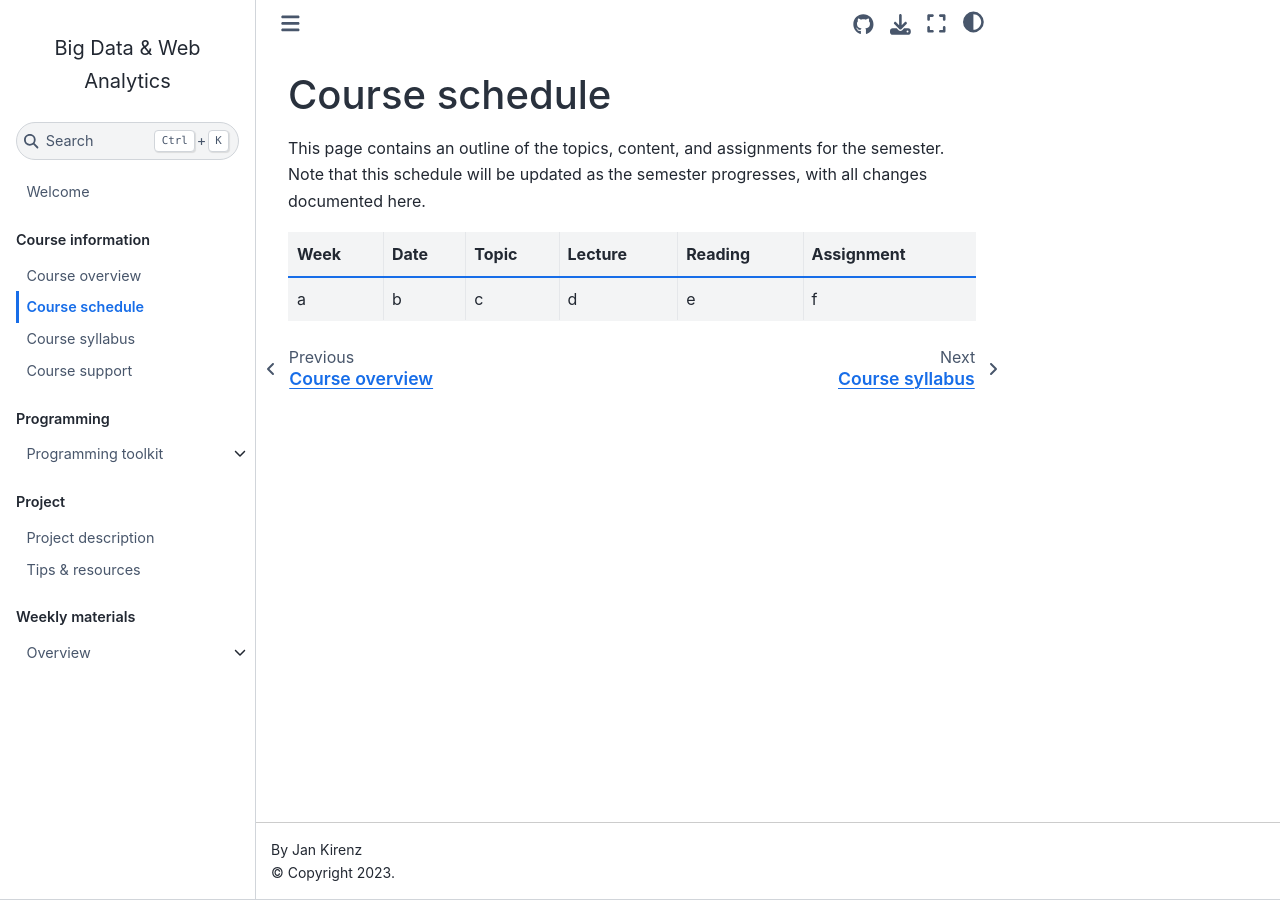
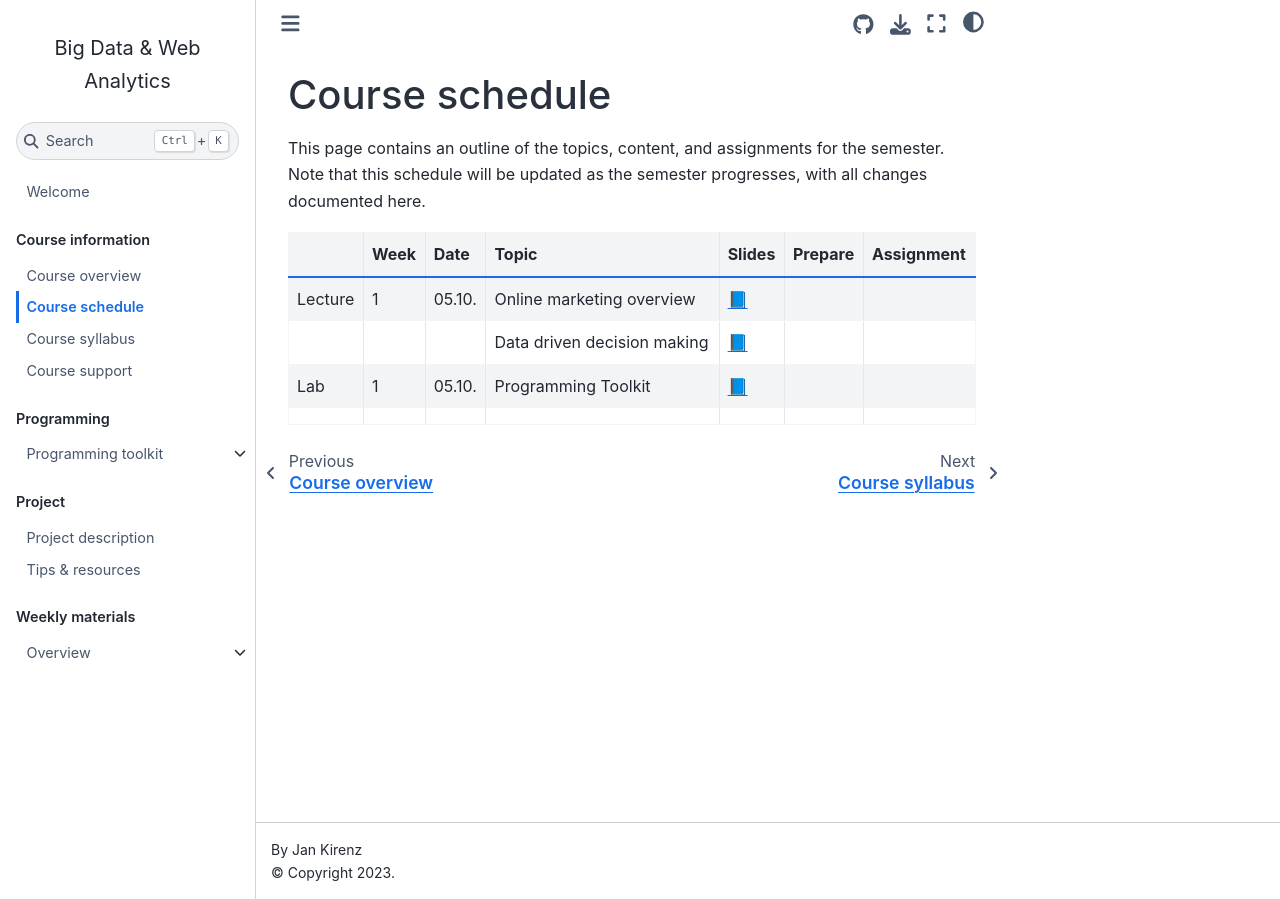
Before and after one commit to om2-ws22/website, a Jupyter Book: the page built from docs/course-schedule.md, in a window 1280 px wide. Built offline with Jupyter Book 1.0.4 settings and Sphinx 7.4.7 and the Sphinx Book theme 1.1.4, drawn with Linux system fonts in a browser that asks for light colours; comment, search, counter and statistics services are not loaded.

Commit message:
Update course-schedule.md

```diff
--- a/docs/course-schedule.md
+++ b/docs/course-schedule.md
@@ -3,6 +3,9 @@
 This page contains an outline of the topics, content, and assignments for the semester. Note that this schedule will be updated as the semester progresses, with all changes documented here.
 
 
-| Week | Date | Topic  | Lecture    | Reading        | Assignment
-| ---  | ---  | ---    | ---        | ---            | ---
-a      | b    | c      | d          | e              | f
+|		|	Week	|	Date	|	Topic	|	Slides	|	Prepare	|	Assignment			|
+|	---	|	---	|	---	|	---	|	---	|	---	|	---			|
+|	Lecture	|	1	|	05.10.	|	Online marketing overview	|	[📘](https://docs.google.com/presentation/d/1-gmLRl6Au1DbFF8Stw5A_JOQPdWsLogPGu_nePRK7pYexport/pdf)	|		|				|
+|		|		|		|	Data driven decision making	|	[📘](https://docs.google.com/presentation/d/1AfzqhjEAfJ5X4Q8YC9GK14jEBfdDXEIRmXonriwYHNYexport/pdf)	|		|				|
+|	Lab	|	1	|	05.10.	|	Programming Toolkit	|	[📘](https://docs.google.com/presentation/d/1AHDCyelaOumvZ9-MRLEaSGCulXvvo-hcoFRrTESQW-cexport/pdf)	|		|				|
+|		|		|		|		|		|		|				|
```
